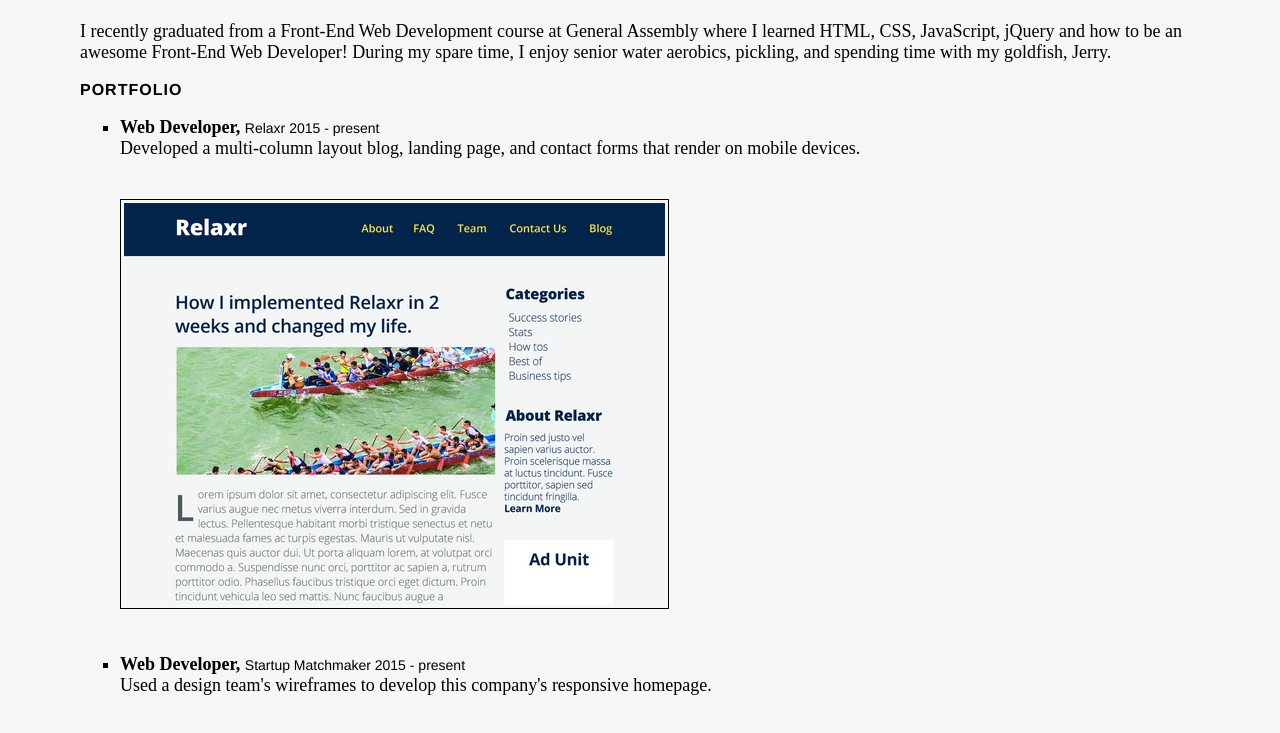
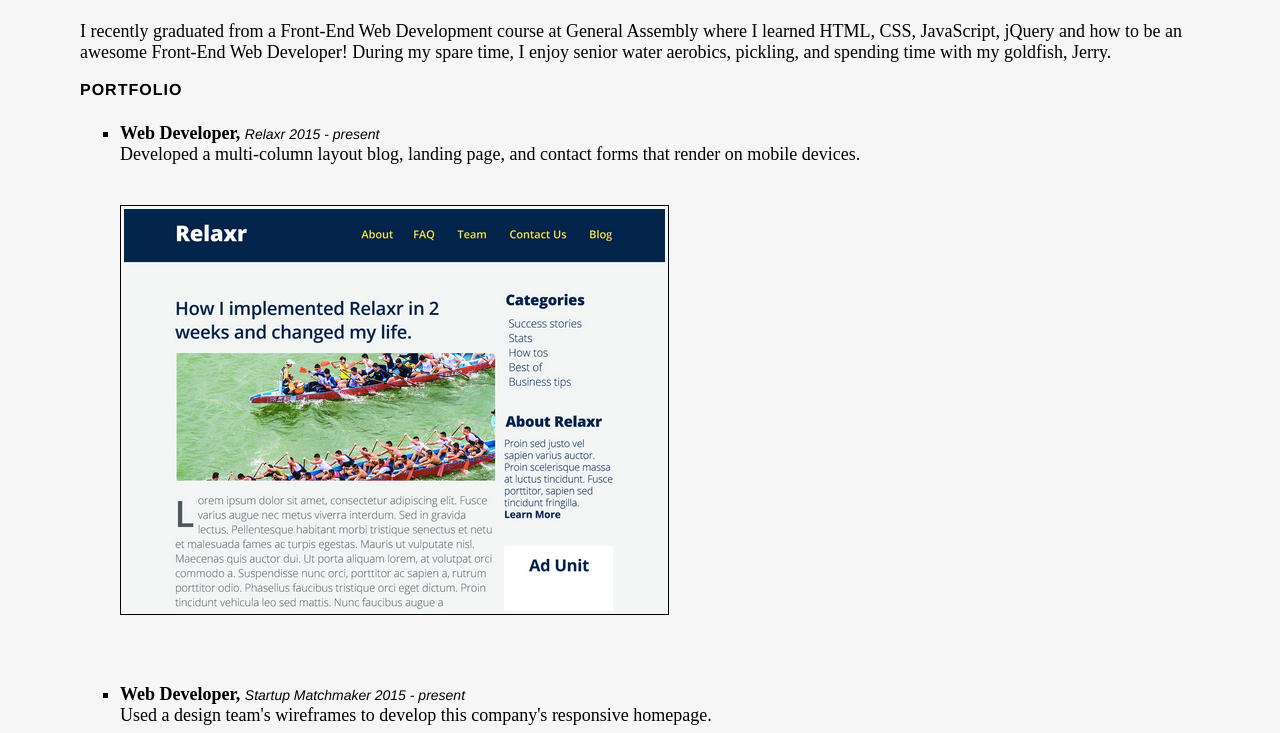
Before and after one commit to Fewd69-Instructors/fewd-online-resume, a plain HTML site: page portfolio.html in a window 1280 px wide. Shown: the part 300-1033 px from the top of the page. Drawn offline with Linux system fonts and the light colour scheme.

Commit message:
removed brs and fixed indentions

```diff
--- a/css/styles.css
+++ b/css/styles.css
@@ -1,7 +1,7 @@
 em {
-	font-style: normal;
 	font-size: 14px;
 	font-family: helvetica;
+	font-weight: lighter;
 }
 
 body {
@@ -59,3 +59,7 @@ h2 {
 	font-size: 16px;
 	letter-spacing: 1px;
 }
+
+h4 {
+	margin-bottom: 0px;
+}
--- a/portfolio.html
+++ b/portfolio.html
@@ -4,36 +4,35 @@
 	<title>Joe Johnson</title>
 	<link rel="stylesheet" type="text/css" href="css/styles.css">
 </head>
+
 <body>
-
 	<nav>
 		<a href="index.html">About me</a> | <i> Portfolio</i>
 		<h1>Joe Johnson</h1>
 	</nav>
 	<hr>
 	<h3>Experience</h3>
-
-<p>
-	I recently graduated from a Front-End Web Development course at General Assembly where I learned HTML, CSS, JavaScript, jQuery and how to be an awesome Front-End Web Developer! During my spare time, I enjoy senior water aerobics, pickling, and spending time with my goldfish, Jerry.</p>
-
+	<p>I recently graduated from a Front-End Web Development course at General Assembly where I learned HTML, CSS, JavaScript, jQuery and how to be an awesome Front-End Web Developer! During my spare time, I enjoy senior water aerobics, pickling, and spending time with my goldfish, Jerry.</p>
 	<h2>Portfolio</h2>
-
 	<ul>
 		<li>
+			<h4>
 				<strong>Web Developer, </strong> <em>Relaxr 2015 - present</em>
-	<br>
+			</h4>
 			Developed a multi-column layout blog, landing page, and contact forms that render on mobile devices.
 		</li>
 			<img src="images/relaxr_deliverable.png" alt="portfolio example 1" title="Relaxr">
 		<li>
+			<h4>
 				<strong>Web Developer, </strong><em>Startup Matchmaker 2015 - present</em>
-	<br>
+			</h4>
 			Used a design team's wireframes to develop this company's responsive homepage.
 		</li>
 			<img src="images/startup_matchmaker_deliverable.png" alt="portfolio example 2" title="Startup Matchmaker">
 		<li>
+			<h4>
 				<strong>Web Developer, </strong><em>CitiPix 2015 - present</em>
-	<br>
+			</h4>
 			Built web app prototype that allows users to store and quickly retrieve photos using keywords.
 		</li>
 		<img src="images/citipix_deliverable.png" alt="portfolio example 3" title="Citipix">
```
Lines whose indentation alone changed are shown as unchanged.
